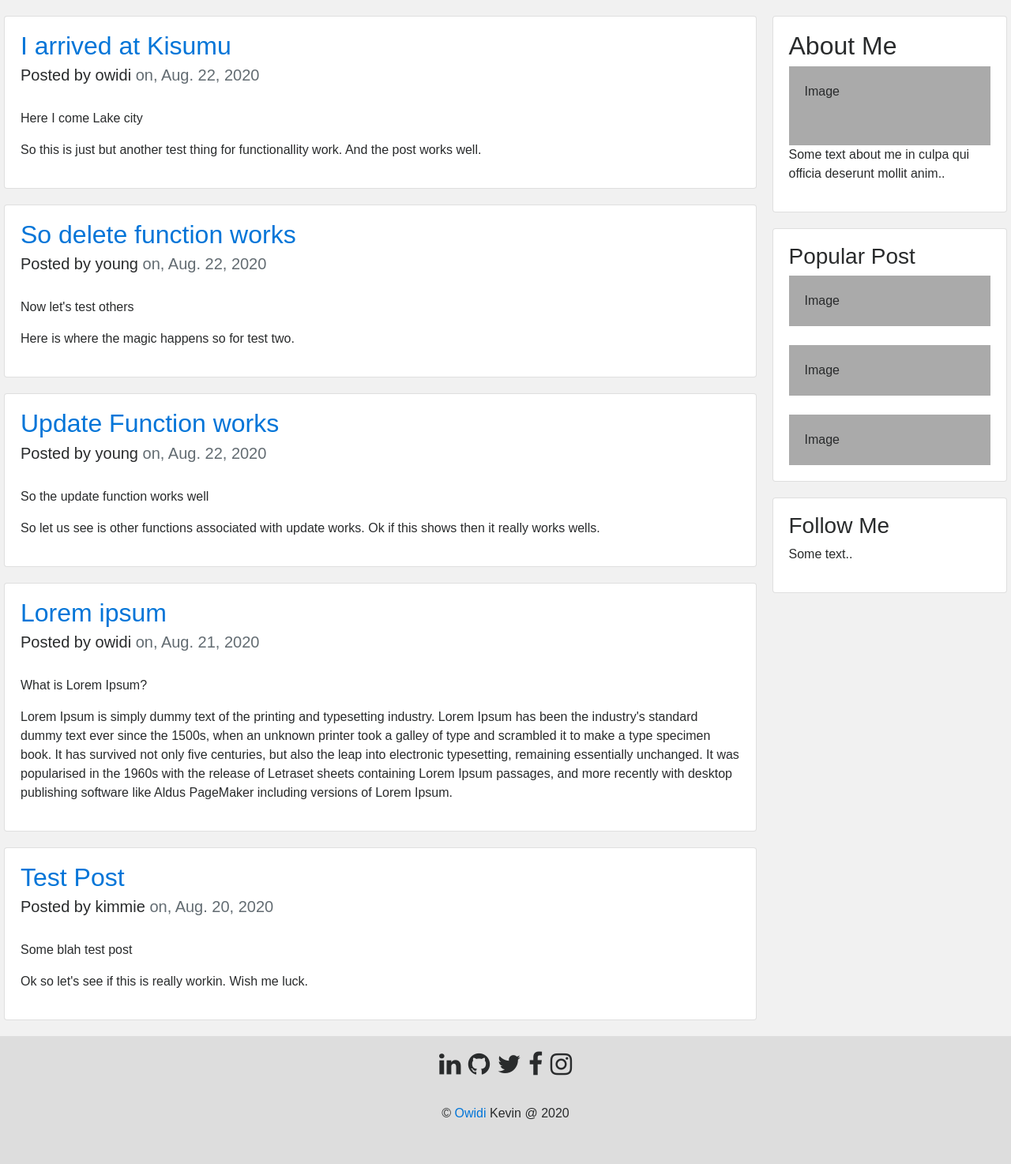
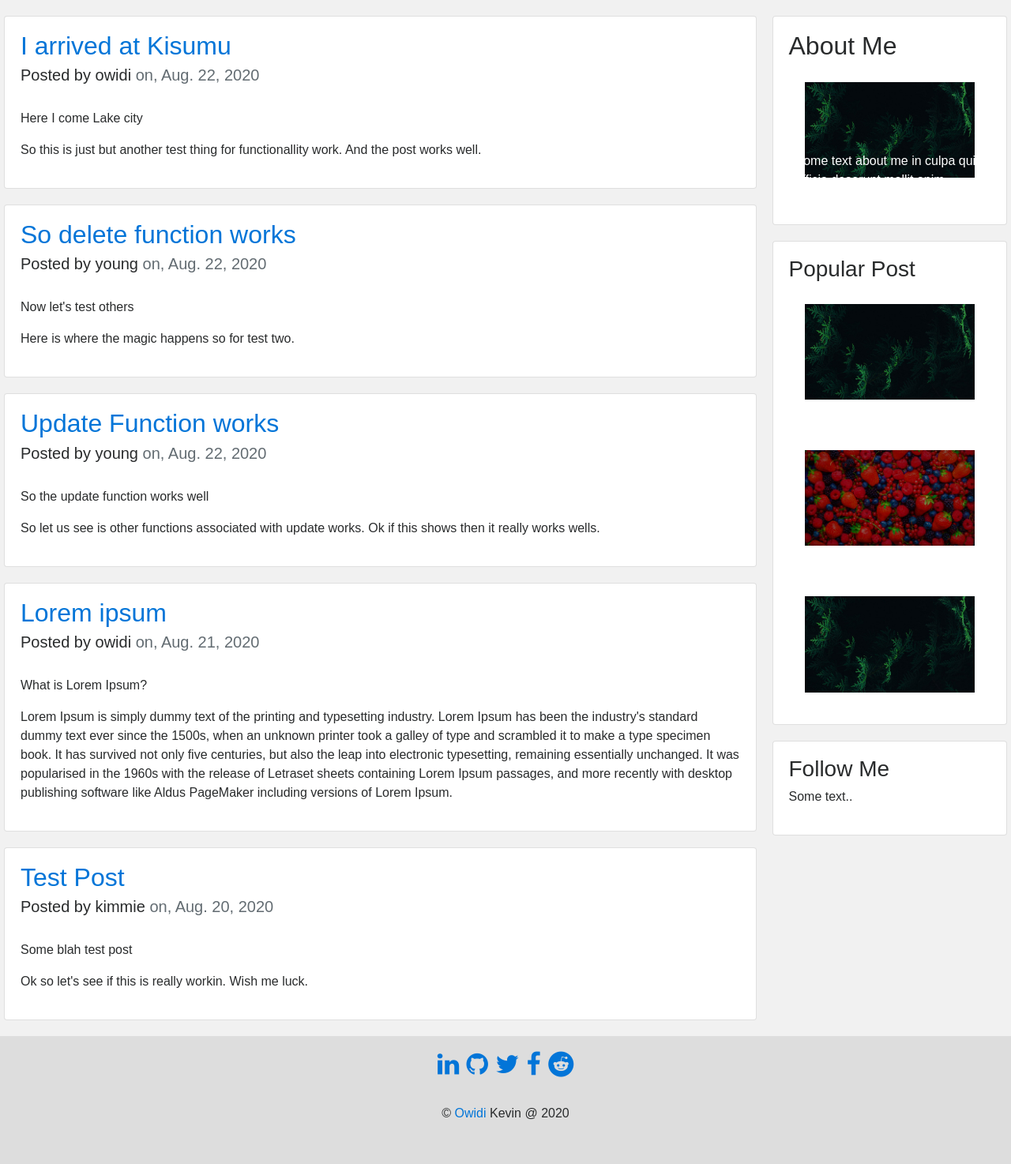
Before and after one commit to owidi-001/snap, a Django app: page / in a window 1280 px wide. Shown: the part 120-1594 px from the top of the page at 79% size. Run offline with Django 3.2, Linux system fonts and the light colour scheme; data comes from the database, SQL or seed files in the repository; both versions use the stored data as it was after the commit; some libraries are stand-ins or nearby versions.

Commit message:
api intergration

```diff
--- a/accounts/templates/registration/profile.html
+++ b/accounts/templates/registration/profile.html
@@ -13,6 +13,7 @@
             <p class="flow-text">{{user.profile.bio}}</p>
         </div>
     </div>
+
     <form action="#" method="post" enctype="multipart/form-data">
         {% csrf_token %}
         <fieldset class="form-group">
@@ -25,5 +26,6 @@
         </div>
 
     </form>
+
 </div>
 {% endblock content %}
--- a/post/static/post/css/style.css
+++ b/post/static/post/css/style.css
@@ -1,11 +1,27 @@
 * {
   box-sizing: border-box;
 }
-
+/* forms */
+.form_action_btns{
+  display: grid;
+  grid-template-columns: repeat(auto-fit,minmax(250px,1fr));
+  grid-column-gap: 2rem;
+  grid-row-gap:1rem ;
+}
+.form_group button{
+  display: grid;
+  grid-template-columns: repeat(auto-fit,minmax(250px,1fr));
+  grid-column-gap: 2rem;
+  grid-row-gap:1rem ;
+}
 /* Add a gray background color */
 body{
   font-family: Arial;
   background: #f1f1f1;
+}
+/* main */
+main{
+  height: 100%;
 }
 
 /* Header/Blog Title */
@@ -48,16 +64,16 @@ main{
 }
 
 
-/* Fake image */
-.fakeimg  {
-  background-color: #aaa;
+/* dummy side images */
+.dummy {
+  /* background-color: #aaa; */
   width: 100%;
   padding: 20px;
 }
-/* .fakeimg img{
+.dummy img{
   width: 100%;
   max-height: 200px;
-} */
+}
 
 /* Add a card effect for articles */
 .card {
@@ -88,7 +104,6 @@ main{
   }
   header.jumbotron-fluid {
     padding: 18px;
-    font-size: 30px;
   }
   .leftcolumn, .rightcolumn {
     width: 100%;
--- a/post/templates/post/Post_detail.html
+++ b/post/templates/post/Post_detail.html
@@ -10,8 +10,10 @@
             <p>{{ object.subtitle}}</p>
             <p>{{ object.caption }}.</p>
             {% if object.user == user %}
-                <a href="{% url 'update' object.id%}" class="btn btn-outline-info mt-1 mb-1">Update</a>
+                <div class="form_action_btns">
+                    <a href="{% url 'update' object.id%}" class="btn btn-outline-info mt-1 mb-1">Update</a>
                 <a href="{% url 'delete' object.id%}" class="btn btn-outline-danger mt-1 mb-1">Delete</a>
+                </div>
             {% endif %}
         </div>
     </div>
--- a/post/templates/post/Post_form.html
+++ b/post/templates/post/Post_form.html
@@ -9,10 +9,10 @@
             <fieldset class="form-group">
                 <legend>Blog Post</legend>
                 {{form | crispy}}
+            <div class="form_group">
+                <button type="submit" class="btn btn-outline-info">Post</button>
+            </div>
             </fieldset>
-            <div class="form_group">
-                <button type="submit" class="btn btn-outline-warning">Post</button>
-            </div>
 
         </form>
     </div>
--- a/post/templates/post/base.html
+++ b/post/templates/post/base.html
@@ -65,7 +65,7 @@
   </header>
 
 <!-- main blog section -->
-  <main style='height:100%'>
+  <main>
     {% if messages %}
     {% for message in messages%}
     <div class='alert alert-{{message.tags}}'>
@@ -82,19 +82,19 @@
     <div class="container">
       <ul class="list-inline text-center">
         <li class="list-inline-item">
-          <i class="fa fa-linkedin fa-2x"></i>
+          <a href="https://www.linkedin.in" class="link"><i class="fa fa-linkedin fa-2x"></i></a>
         </li>
         <li class="list-inline-item">
-          <i class="fa fa-github fa-2x"></i>
+          <a href="https://github.com/owidi" class="link"><i class="fa fa-github fa-2x"></i></a>
         </li>
         <li class="list-inline-item">
-          <i class="fa fa-twitter fa-2x"></i>
+          <a href="https://twitter.com" class="link"><i class="fa fa-twitter fa-2x"></i></a>
         </li>
         <li class="list-inline-item">
-          <i class="fa fa-facebook fa-2x"></i>
+          <a href="www.facebook.com" class="link"><i class="fa fa-facebook fa-2x"></i></a>
         </li>
         <li class="list-inline-item">
-          <i class="fa fa-instagram fa-2x"></i>
+          <a href="www.reddit.com" class="link"><i class="fa fa-reddit fa-2x"></i></a>
         </li>
       </ul>
     </div>
--- a/post/templates/post/post.html
+++ b/post/templates/post/post.html
@@ -8,7 +8,7 @@
         <div class="card">
             <h2><a href="{% url 'detail' post.id %}" class="link">{{ post.title }}</a></h2>
             <h5>Posted by {{ post.user}} <span class="text-muted">on, {{post.date_posted}}</span></h5>
-            <div class="upload img-fluid"><img src="{{object.image.url}}"
+            <div class="upload img-fluid"><img class="img-fluid" src="{{object.image.url}}"
                    ></div>
             <p>{{ post.subtitle}}</p>
             <p>{{ post.caption }}.</p>
@@ -19,14 +19,14 @@
     <div class="rightcolumn">
         <div class="card">
             <h2>About Me</h2>
-            <div class="fakeimg" style="height:100px;">Image</div>
-            <p>Some text about me in culpa qui officia deserunt mollit anim..</p>
+            <div class="dummy" style="height:100px;"><img class="img-fluid" src="{%static '../media/one.jpg'%}" alt=""></div>
+            <p class="text-white p-2">Some text about me in culpa qui officia deserunt mollit anim..</p>
         </div>
         <div class="card">
             <h3>Popular Post</h3>
-            <div class="fakeimg">Image</div><br>
-            <div class="fakeimg">Image</div><br>
-            <div class="fakeimg">Image</div>
+            <div class="dummy"><img class="img-fluid" src="{%static '../media/one.jpg'%}" alt=""></div><br>
+            <div class="dummy"><img class="img-fluid" src="{%static '../media/two.png'%}" alt=""></div><br>
+            <div class="dummy"><img class="img-fluid" src="{%static '../media/one.jpg'%}" alt=""></div>
         </div>
         <div class="card">
             <h3>Follow Me</h3>
```
Also changed, not shown: db.sqlite3, media/one.jpg (added), media/two.png (added). Lines whose indentation alone changed are shown as unchanged.
